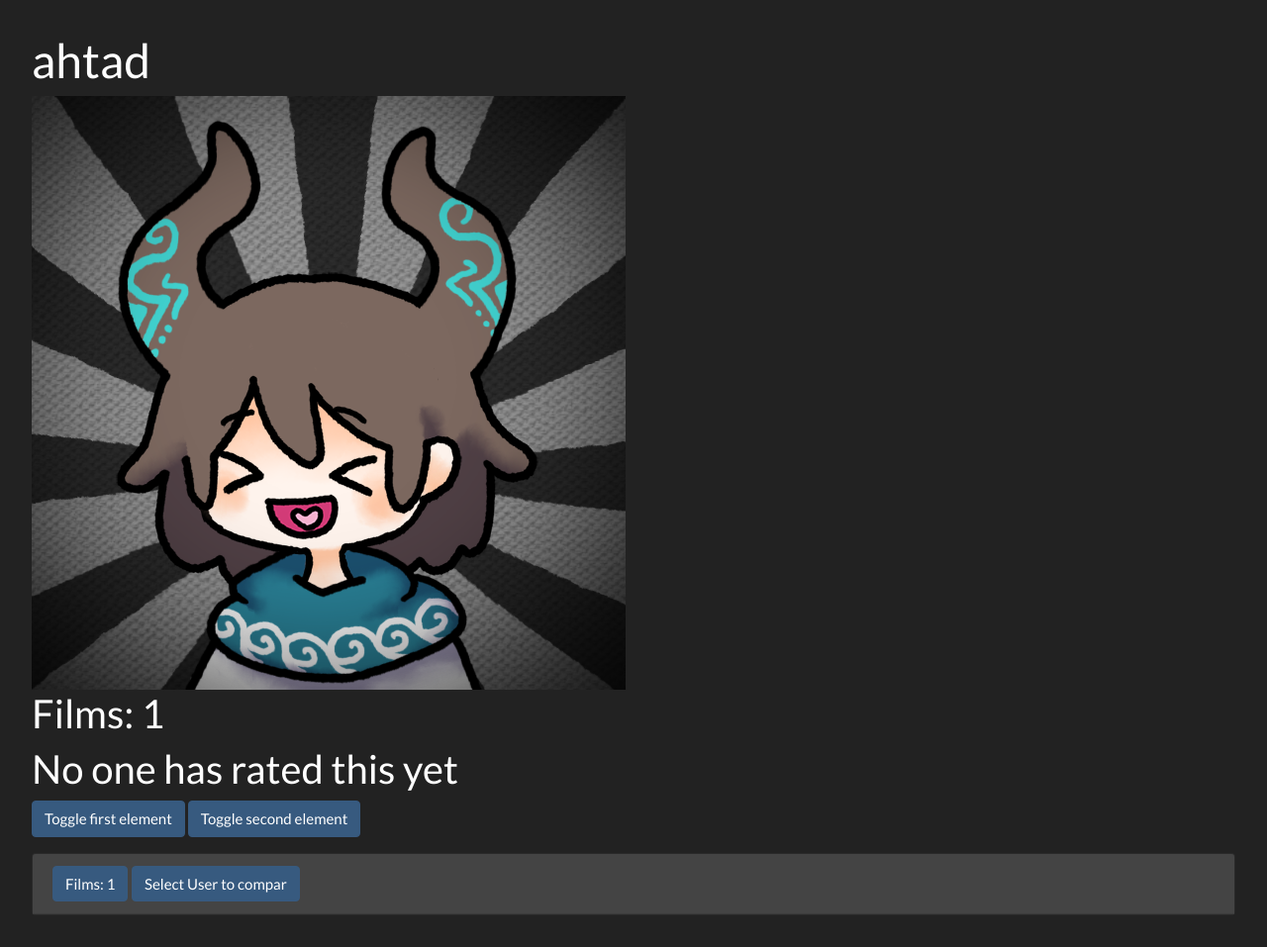
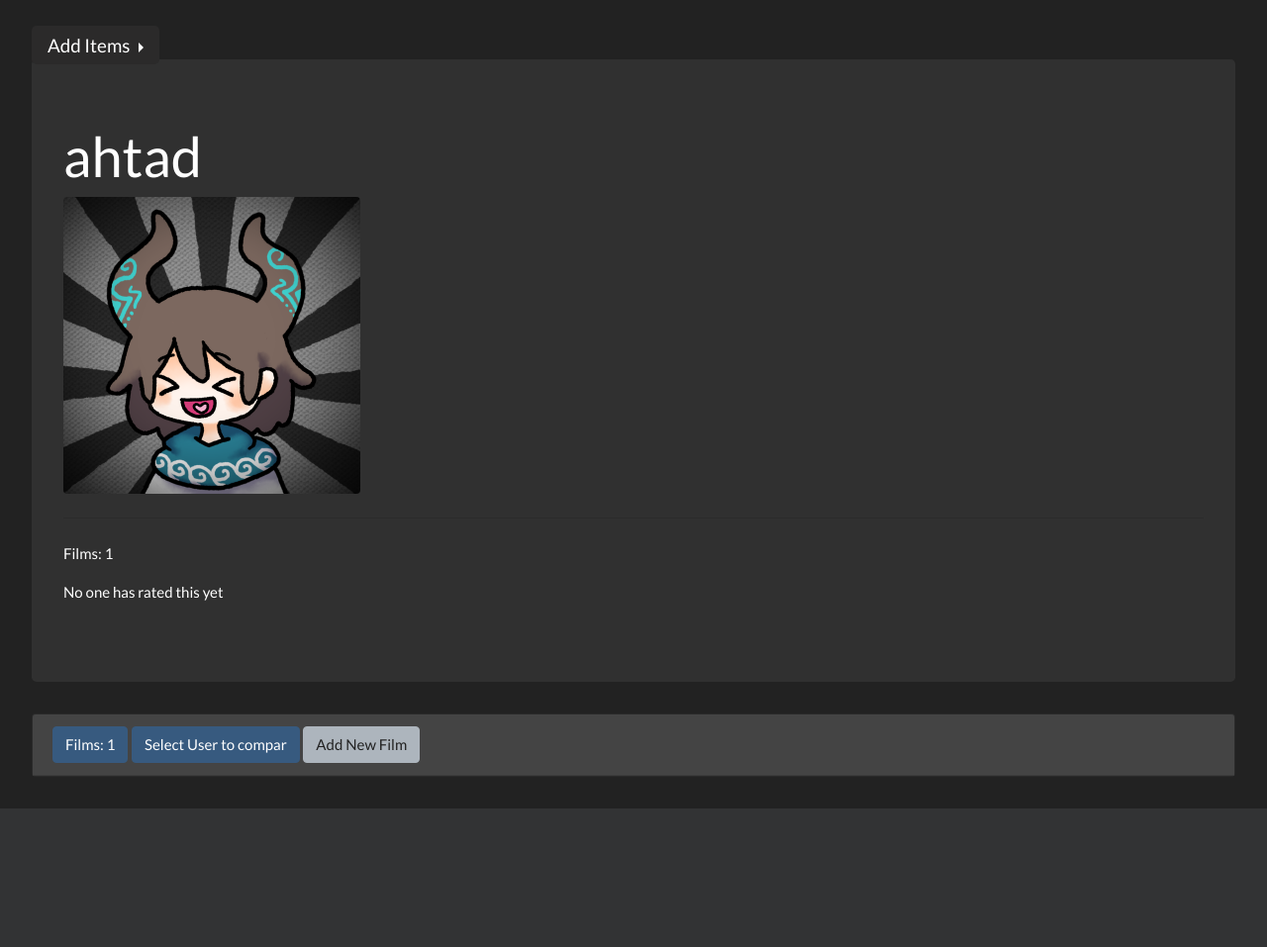
Before and after one commit to slpixe/redelectric-thing, a Django app: a page that uses anime/templates/franchises_details.html in a window 1280 px wide. Shown: the part 95-1052 px from the top of the page at 99% size. After the commit the page ends 912 px from the top, so only its background shows below. Run offline with Django 3.2, Linux system fonts and the light colour scheme; a user stored in the database is signed in; data comes from the database, SQL or seed files in the repository; some libraries are stand-ins or nearby versions.

Commit message:
Lot of styling to fancise page and made it only show film items in film list

```diff
--- a/anime/templates/anime.html
+++ b/anime/templates/anime.html
@@ -30,7 +30,7 @@
                     </ul>
                 </div>
                 <img src="{{franchise.thumb.url}}" alt=""
-                    class="card-img-top" alt="Card image cap">
+                    class="card-img-top rounded" alt="Card image cap">
                 <div class="card-body">
                     <h5 class="card-title"><a href="{{franchise.franchise_slug}}"
                             class="btn btn-primary input-block-level form-control" >{{franchise.franchies_name}}</a></h5>
--- a/anime/templates/franchises_details.html
+++ b/anime/templates/franchises_details.html
@@ -1,58 +1,63 @@
 {% extends 'base.html' %}
 
 {% block content %}
-<h1>{{franchises_details.franchies_name}}</h1>
-<img src="{{franchises_details.thumb.url}}" alt="">
 
 
-{% if franchises_details.film_type is True %}
-<h2>Films: {{franchises_details.film_num}}</h2>
-{% endif %}
-{% if franchises_details.tv_type is True %}
-<h2>Seasons: {{franchises_details.tv_num}}</h2>
-{% endif %}
-{% if franchises_details.oav_type is True %}
-<h2>OAV's: {{franchises_details.oav_num}}</ah2>
-{% endif %}
-{% if not franchises_user == none %}
-<h2>Average all users: {{franchises_user.user_opinion_average}}</h2>
-{% endif %}
-{% if franchises_user == none %}
-<h2>No one has rated this yet</h2>
-{% endif %}
 
 
-<p>
-    <a class="btn btn-primary" data-toggle="collapse" href="#multiCollapseExample1" role="button"
-        aria-expanded="false" aria-controls="multiCollapseExample1">Toggle first element</a>
-    <button class="btn btn-primary" type="button" data-toggle="collapse" data-target="#multiCollapseExample2"
-        aria-expanded="false" aria-controls="multiCollapseExample2">Toggle second element</button>
 
-</p>
-<div class="row">
-    <div class="col">
-        <div class="collapse multi-collapse" id="multiCollapseExample1">
-            <div class="card card-body">
-                Anim pariatur cliche reprehenderit, enim eiusmod high life accusamus terry richardson ad squid.
-                Nihil anim keffiyeh helvetica, craft beer labore wes anderson cred nesciunt sapiente ea proident.
-            </div>
-        </div>
-        <div class="collapse multi-collapse" id="multiCollapseExample2">
-            <div class="card card-body">
-                Anim pariatur cliche reprehenderit, enim eiusmod high life accusamus terry richardson ad squid.
-                Nihil anim keffiyeh helvetica, craft beer labore wes anderson cred nesciunt sapiente ea proident.
-            </div>
-        </div>
+<div class="dropright show">
+    <a class="btn-lg btn-secondary dropdown-toggle" href="#" role="button" id="dropdownMenuLink" data-toggle="dropdown" aria-haspopup="true" aria-expanded="false">
+        Add Items
+    </a>
+
+    <div class="dropdown-menu" aria-labelledby="dropdownMenuLink">
+        <a class="dropdown-item" href="#">Add Film</a>
+        <a class="dropdown-item" href="#">Add TV</a>
+        <a class="dropdown-item" href="#">Add OAV</a>
     </div>
 </div>
 
-
+<div class="jumbotron">
+    <h1 class="display-4">{{franchises_details.franchies_name}}</h1>
+    <img src="{{franchises_details.thumb.url}}" class="rounded" style="height: 300px;" alt="">
+    <hr class="my-4">
+    <div class="row">
+        {% if franchises_details.film_type is True %}
+            <div class="col-md-auto">
+            <p>Films: {{franchises_details.film_num}}</p>
+            </div>
+        {% endif %}
+        {% if franchises_details.tv_type is True %}
+            <div class="col-md-auto">
+            <p>Seasons: {{franchises_details.tv_num}}</p>
+            </div>
+        {% endif %}
+        {% if franchises_details.oav_type is True %}
+            <div class="col-md-auto">
+            <p>OAV's: {{franchises_details.oav_num}}</p>
+            </div>
+        {% endif %}
+    </div>
+        <div class="row">
+        {% if not franchises_user == none %}
+            <div class="col-md-auto">
+            <p>Average all users: {{franchises_user.user_opinion_average}}</p>
+            </div>
+        {% endif %}
+        {% if franchises_user == none %}
+            <div class="col-md-auto">
+            <p>No one has rated this yet</p>
+            </div>
+        {% endif %}
+    </div>
+</div>
 
 <script type="text/javascript">
 var filmCompSelect = false;
 var filmMainSelect = false;
 function firstLoad() {
-        {% for franchise_item in franchise_items %}
+    {% for franchise_item_film in franchise_items_films %}
     document.getElementById('film_table_comp_{{forloop.counter}}').style.display = 'none';
     document.getElementById('film_table_comp_{{forloop.counter}}').class = '';
     {% endfor %}
@@ -61,13 +66,13 @@
     if (this.filmMainSelect === true) {
 
         if (this.filmCompSelect === true) {
-                {% for franchise_item in franchise_items %}
+            {% for franchise_item_film in franchise_items_films %}
             document.getElementById('film_table_comp_{{forloop.counter}}').style.display = 'none';
             document.getElementById('film_table_comp_{{forloop.counter}}').class = '';
             {% endfor %}
             this.filmCompSelect = false;
         } else {
-                {% for franchise_item in franchise_items %}
+            {% for franchise_item_film in franchise_items_films %}
             document.getElementById('film_table_comp_{{forloop.counter}}').style.display = 'block';
             document.getElementById('film_table_comp_{{forloop.counter}}').class = 'col';
             {% endfor %}
@@ -75,7 +80,7 @@
         }
 
     } else {
-            {% for franchise_item in franchise_items %}
+        {% for franchise_item_film in franchise_items_films %}
         document.getElementById('film_table_comp_{{forloop.counter}}').style.display = 'none';
         document.getElementById('film_table_comp_{{forloop.counter}}').class = '';
         {% endfor %}
@@ -93,13 +98,14 @@
 }
 </script>
 
+<body onload="firstLoad()">
 
 
-<body onload="firstLoad()">
 <div id="accordion">
     <div class="card">
         <div class="card-header" id="headingOne">
             <h5 class="mb-0">
+                {% if franchises_details.film_type is True %}
                     <button class="btn btn-primary" data-toggle="collapse" href="#film_table" role="button"
                         aria-expanded="false" onclick="filmMain()">
                         Films: {{franchises_details.film_num}}
@@ -107,11 +113,15 @@
                     <button class="btn btn-primary" role="button" aria-expanded="false" onclick="filmComp()">
                         Select User to compar
                     </button>
+                {% endif %}
+                <button type="button" class="btn btn-light">
+                    Add New Film
+                </button>
             </h5>
         </div>
 
         <div class="row">
-            {% for franchise_item in franchise_items %}
+            {% for franchise_item_film in franchise_items_films %}
             <div class="col">
                 <div id="film_table" class="collapse multi-collapse">
                     <div class="card-body">
@@ -119,7 +129,7 @@
                         <table class="table table-hover">
                             <thead class="table-primary">
                                 <tr>
-                                        <th scope="col">{{franchise_item.name}}</th>
+                                    <th scope="col">{{franchise_item_film.name}}</th>
                                 </tr>
                             </thead>
                             <tbody>
@@ -142,7 +152,7 @@
             </div>
             {% endfor %}
 
-            {% for franchise_item in franchise_items %}
+            {% for franchise_item_film in franchise_items_films %}
             <div class="col" id="film_table_comp_{{ forloop.counter }}">
                 <div id="film_table" class="collapse multi-collapse">
                     <div class="card-body">
@@ -150,7 +160,7 @@
                         <table class="table table-hover">
                             <thead class="table-warning">
                                 <tr>
-                                    <th scope="col">{{franchise_item.name}}</th>
+                                    <th scope="col">{{franchise_item_film.name}}</th>
                                 </tr>
                             </thead>
                             <tbody>
@@ -172,5 +182,9 @@
                 </div>
             </div>
             {% endfor %}
+
         </div>
+    </div>
+</div>
+</body>
 {% endblock %}
--- a/anime/views.py
+++ b/anime/views.py
@@ -1,6 +1,6 @@
 # from django.http import HttpResponse
 from django.shortcuts import render, redirect
-from . models import Franchise, FranchiseItem, FranchiseUser
+from . models import Franchise, FranchiseItem, FranchiseUser, FranchiseItemUser
 from . import forms
 from django.contrib.auth.decorators import login_required
 from django.contrib.admin.views.decorators import staff_member_required
@@ -18,12 +18,19 @@ def index(request):
 @login_required(login_url="/signup/login")
 def franchise_details(request,franchise_slug):
     franchises_details = Franchise.objects.get(franchise_slug=franchise_slug)
-    franchise_items = FranchiseItem.objects.all()
+    try:
+        franchise_items_films = FranchiseItem.objects.filter(franchies_name=franchises_details.id,area_type="Film")
+    except:
+        franchise_items_films = None
+
+    # franchise_item_user =
+    # FranchiseItemUser
+
     try:
         franchises_user = FranchiseUser.objects.get(franchies_name=franchises_details.id, author=request.user)
     except:
         franchises_user = None
-    return render(request, 'franchises_details.html', {'franchises_details': franchises_details, 'franchises_user': franchises_user, 'franchise_items':franchise_items})
+    return render(request, 'franchises_details.html', {'franchises_details': franchises_details, 'franchises_user': franchises_user, 'franchise_items_films':franchise_items_films})
 
 
 @staff_member_required(login_url="/signup/login")
```
Also changed, not shown: anime/test.py (added, +33 -0 lines). Lines whose indentation alone changed are shown as unchanged.
